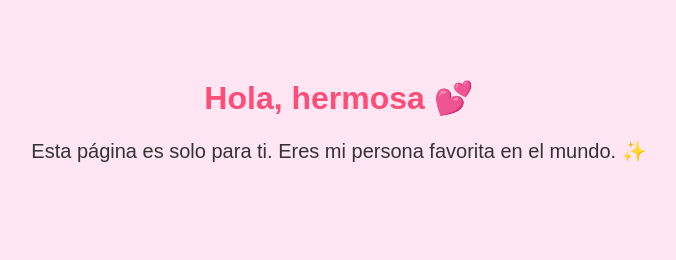
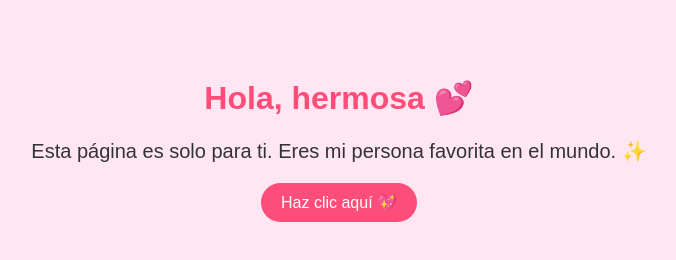
Before and after one commit to TechSolutions-co/techwin, a plain HTML site: page index.html in a window 1280 px wide. Shown: the whole page, without its empty margins (301-977 px from the left). Drawn offline with Linux system fonts and the light colour scheme.

Commit message:
Agregado botón interactivo para mensajes románticos
Se añadió un botón que cambia el mensaje al hacer clic, con un estilo de botón atractivo

```diff
--- a/index.html
+++ b/index.html
@@ -11,17 +11,54 @@
             text-align: center;
             padding: 50px;
         }
+
         h1 {
             color: #ff4d79;
         }
+
         p {
             font-size: 20px;
             color: #333;
+        }
+
+        /* Estilos para el botón */
+        button {
+            background-color: #ff4d79; /* Color de fondo del botón */
+            color: white;              /* Color del texto */
+            padding: 10px 20px;        /* Espaciado dentro del botón */
+            border: none;              /* Eliminar borde */
+            border-radius: 25px;       /* Bordes redondeados */
+            font-size: 16px;           /* Tamaño de texto */
+            cursor: pointer;          /* Mostrar mano al pasar el cursor */
+            transition: background-color 0.3s; /* Transición suave al cambiar el color */
+        }
+
+        /* Cambiar el color del botón cuando se pasa el mouse */
+        button:hover {
+            background-color: #ff1a4f;
         }
     </style>
 </head>
 <body>
     <h1>Hola, hermosa 💕</h1>
-    <p>Esta página es solo para ti. Eres mi persona favorita en el mundo. ✨</p>
+    <p id="mensaje">Esta página es solo para ti. Eres mi persona favorita en el mundo. ✨</p>
+
+    <!-- Aquí agregamos el botón -->
+    <button onclick="cambiarMensaje()">Haz clic aquí 💖</button>
+
+    <!-- Código JavaScript para cambiar el mensaje -->
+    <script>
+        function cambiarMensaje() {
+            let mensajes = [
+                "Eres la persona más increíble que conozco. 💕",
+                "Tu sonrisa es lo mas hermoso. ✨",
+                "Cada momento contigo es especial. ❤️",
+                "Te quiero más de lo que las palabras pueden expresar. 🥰"
+                "Me encanta cuando me besas  y sonries."
+            ];
+            let mensajeAleatorio = mensajes[Math.floor(Math.random() * mensajes.length)];
+            document.getElementById("mensaje").innerText = mensajeAleatorio;
+        }
+    </script>
 </body>
 </html>
```
